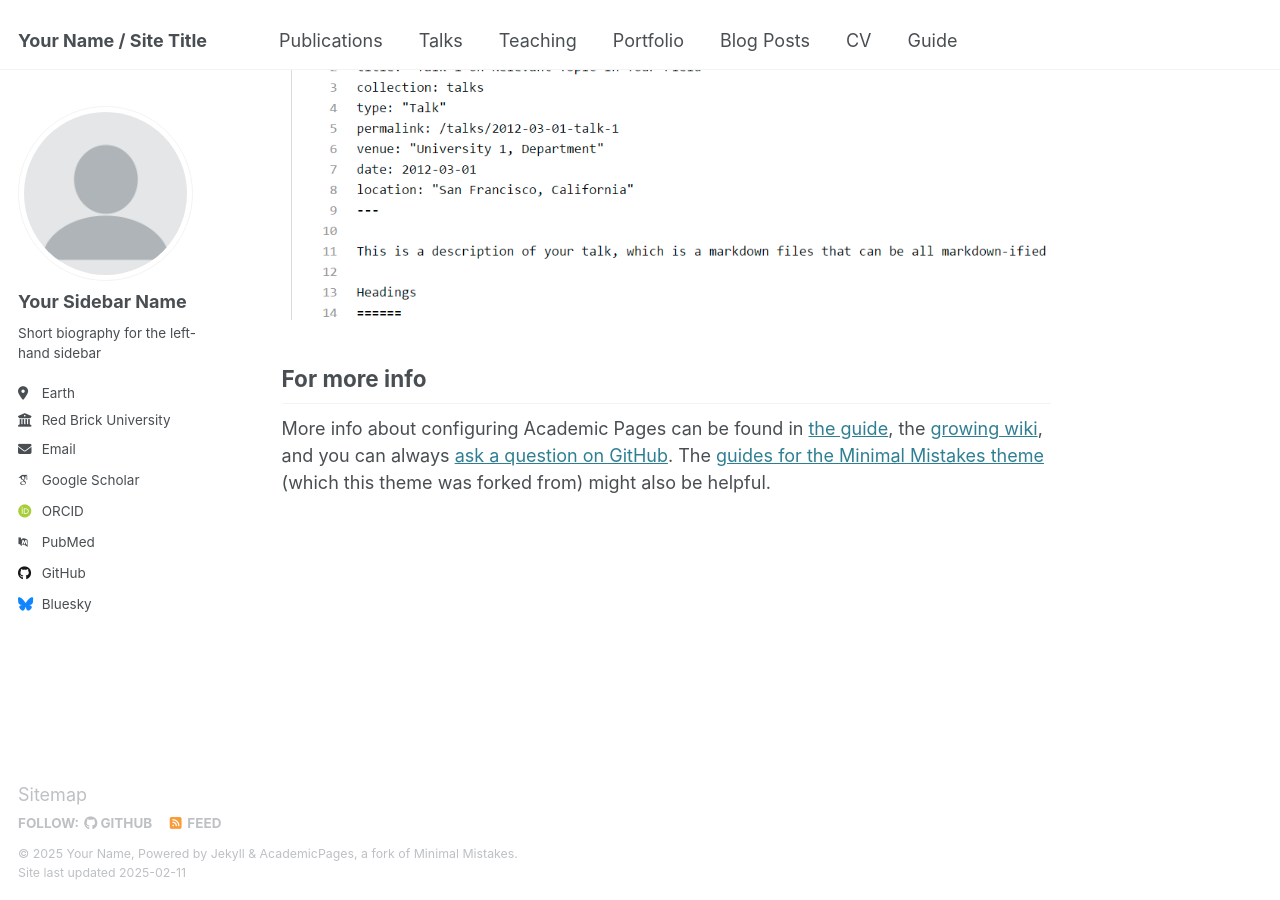
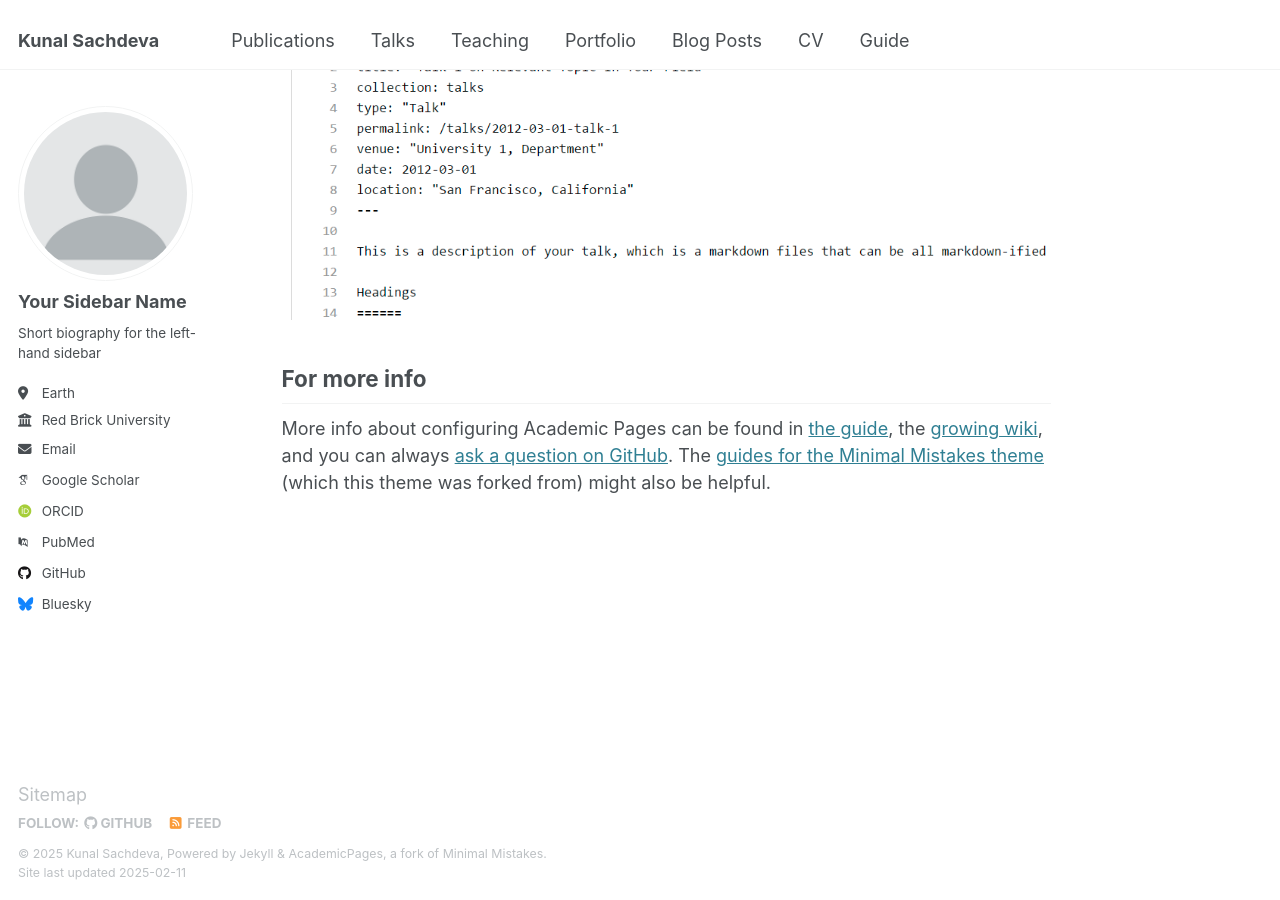
Before and after one commit to sachdevakunal/sachdevakunal.github.io, a Jekyll site: the page built from _pages/about.md, in a window 1280 px wide and 900 px high, scrolled down 2642 px. Built offline with Jekyll 4.4.1, drawn with Linux system fonts in a browser that asks for light colours; some web fonts are replaced.

Commit message:
Update _config.yml
updated website info

```diff
--- a/_config.yml
+++ b/_config.yml
@@ -9,10 +9,10 @@
 # Basic Site Settings
 locale                   : "en-US"
 site_theme               : "default"
-title                    : "Your Name / Site Title"
+title                    : "Kunal Sachdeva"
 title_separator          : "-"
-name                     : &name "Your Name"
-description              : &description "personal description"
+name                     : &name "Kunal Sachdeva"
+description              : &description Kunal's Portfolio"
 url                      : https://academicpages.github.io # the base hostname & protocol for your site e.g. "https://[your GitHub username].github.io"
 baseurl                  : "" # the subpath of your site, e.g. "/blog"
 repository               : "academicpages/academicpages.github.io"
```
